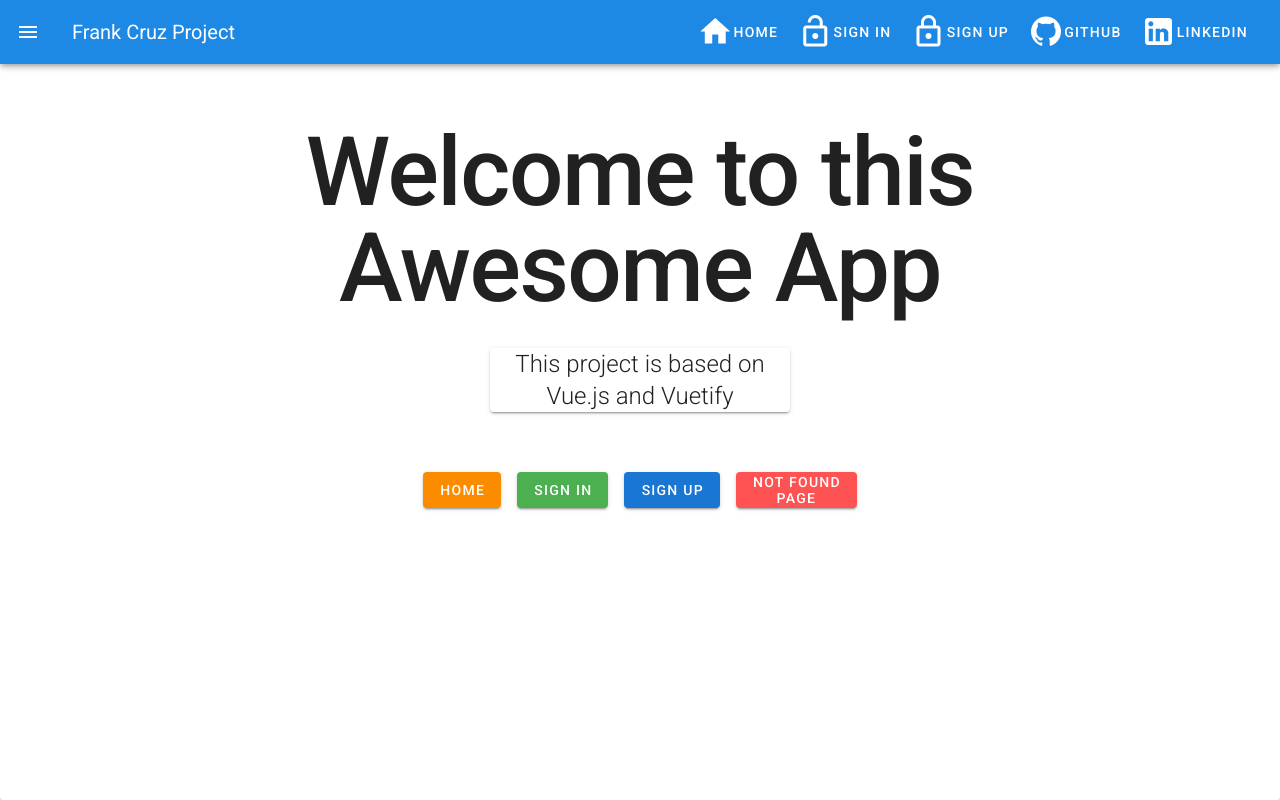
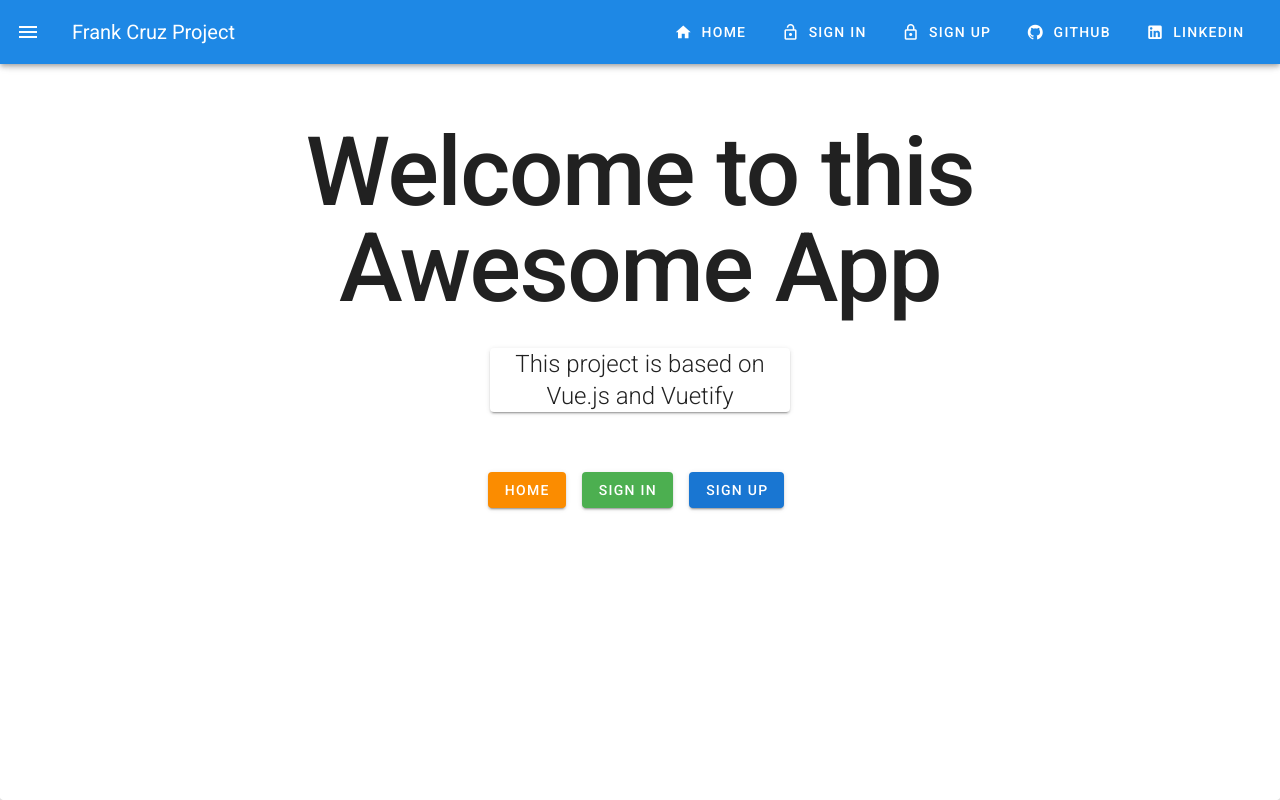
Before and after one commit to FrankCf08/vmediaVuejsAndVuetify, a Vue app: page / in a window 1280 px wide. Before the commit this address had no page. Built offline with nearby package versions, Linux system fonts and the light colour scheme.

Commit message:
NavBar and NotFoundPage
* Fixed indentation of the NavBar's template
* Delete NotFoundPage button from Landing page

```diff
--- a/src/components/Landing.vue
+++ b/src/components/Landing.vue
@@ -42,12 +42,6 @@
          to="/singup">
          Sign Up
         </v-btn>
-        <v-btn
-         class="ml-2 mt-4"
-         color="error"
-         to="/pageNotFound">
-         Not Found <br> Page
-        </v-btn>
        </v-col>
       </v-row>
      </v-container>
--- a/src/navBars/mainNavBar.vue
+++ b/src/navBars/mainNavBar.vue
@@ -1,10 +1,15 @@
 <template>
  <div>
-  <v-navigation-drawer app v-model="drawer" relative temporary>
+  <v-navigation-drawer
+   app
+   v-model="drawer"
+   relative
+   clipped>
    <v-list
     class="ml-2"
     nav>
-    <v-list-item-group v-model="group" active-class="blue--text text--accent-4">
+    <v-list-item-group
+     active-class="blue--text text--accent-4">
      <v-list-item-title class="grey--text text--darken-1">Pages</v-list-item-title>
      <v-list-item
         v-for="(item, i) in items"
@@ -20,7 +25,9 @@
        <v-list-item-title>{{ item.text }}</v-list-item-title>
       </v-list-item-content>
      </v-list-item>
+
      <v-divider></v-divider>
+
      <v-list-item-title class="grey--text text--darken-1">Wesbites</v-list-item-title>
      <v-list-item
       v-for="(item, i) in websites"
@@ -40,8 +47,11 @@
     </v-list-item-group>
    </v-list>
   </v-navigation-drawer>
-
-  <v-app-bar app color="blue darken-1" dark src="@/assets/technology.jpeg">
+  <v-app-bar
+    app
+    clipped-left
+    color="blue darken-1"
+    dark src="@/assets/technology.jpeg">
    <v-app-bar-nav-icon @click.stop="drawer = !drawer"></v-app-bar-nav-icon>
    <v-toolbar-title>
     <router-link to="/" tag="span" style="cursor: pointer">
@@ -57,10 +67,11 @@
      v-for="(item, i) in items"
      :key="i"
      :to="item.path"
+     large
      >
      <v-icon
       left
-      large>{{ item.icon }} </v-icon>
+      >{{ item.icon }} </v-icon>
      {{ item.text }}
     </v-btn>
     <v-btn
@@ -69,8 +80,11 @@
      :key="`${index}-${website.text}`"
      target="_blank"
      :href="website.href"
+     large
     >
-     <v-icon left large>{{ website.icon }} </v-icon>
+     <v-icon
+      left
+      >{{ website.icon }} </v-icon>
      {{ website.text }}
     </v-btn>
    </v-toolbar-items>
@@ -84,24 +98,38 @@ export default {
  data() {
   return {
    drawer: false,
-   group: null,
+  //  items: [
+  //       { icon: 'mdi-trending-up', text: 'Most Popular' },
+  //       { icon: 'mdi-youtube-subscription', text: 'Subscriptions' },
+  //       { icon: 'mdi-history', text: 'History' },
+  //       { icon: 'mdi-playlist-play', text: 'Playlists' },
+  //       { icon: 'mdi-clock', text: 'Watch Later' },
+  //     ],
+      items2: [
+        { picture: 28, text: 'Joseph' },
+        { picture: 38, text: 'Apple' },
+        { picture: 48, text: 'Xbox Ahoy' },
+        { picture: 58, text: 'Nokia' },
+        { picture: 78, text: 'MKBHD' },
+      ],
    items: [
     {
      icon: "mdi-home",
      path: "/home",
-      text: "Home" },
+     text: "Home"
+    },
     {
      icon: "mdi-lock-open-outline",
      path: "/singin",
-      text: "Sign In" },
+     text: "Sign In"
+    },
     {
      icon: "mdi-lock-outline",
      path: "/singup",
      text: "Sign Up"
     },
-
    ],
-   websites: [
+   websites:[
     {
      icon: "mdi-github",
      href: "https://github.com/FrankCf08?tab=repositories",
@@ -111,8 +139,8 @@ export default {
      icon: "mdi-linkedin",
      href: "https://www.linkedin.com/in/frankcruz08/",
      text: "LinkedIn",
-    },
-   ],
+    }
+   ]
   };
  },
  watch: {
```
Lines whose indentation alone changed are shown as unchanged.
